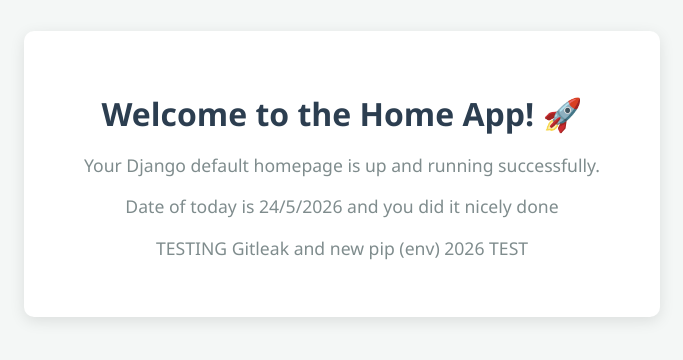
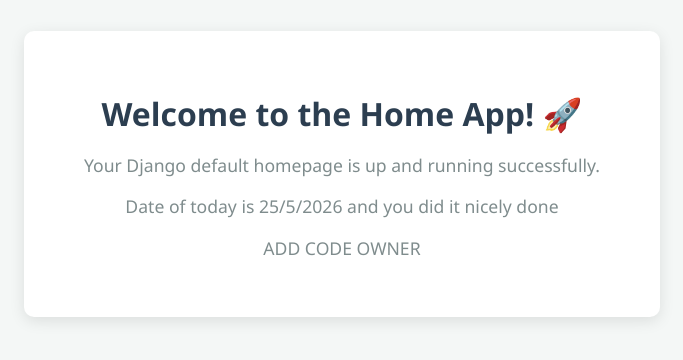
Before and after one commit to syacode/Secure-Pipeline, a Django app: page / in a window 1280 px wide. Shown: the part 226-586 px from the top of the page, without its empty margins (298-981 px from the left). Run offline with Django 4.2, Linux system fonts and the light colour scheme.

Commit message:
TRy test

```diff
--- a/Website/Home/templates/Home/index.html
+++ b/Website/Home/templates/Home/index.html
@@ -35,8 +35,9 @@
     <div class="welcome-card">
         <h1>Welcome to the Home App! 🚀</h1>
         <p>Your Django default homepage is up and running successfully.</p>
-        <p>Date of today is 24/5/2026 and you did it nicely done </p>
-        <p>TESTING Gitleak and new pip (env) 2026 TEST</p>
+        <p>Date of today is 25/5/2026 and you did it nicely done </p>
+        <p>ADD CODE OWNER</p>
+
 
     </div>
 </body>
```
